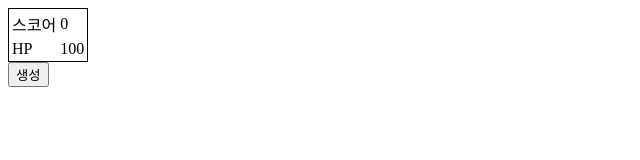
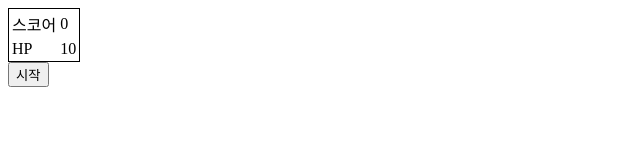
Before and after one commit to PersesTitan/WebGame, a plain HTML site: page index.html in a window 1280 px wide. Shown: the full height of the page, 0-640 px from the left. Drawn offline with Linux system fonts and the light colour scheme.

Commit message:
change default

```diff
--- a/index.html
+++ b/index.html
@@ -14,10 +14,10 @@
         </tr>
         <tr>
             <td>HP&nbsp;</td>
-            <td id="hp">100</td>
+            <td id="hp">10</td>
         </tr>
     </table>
     <div id="main"></div>
-    <button onclick="loop()">생성</button>
+    <button id="btn" onclick="loop()">시작</button>
 </body>
 </html>
```
